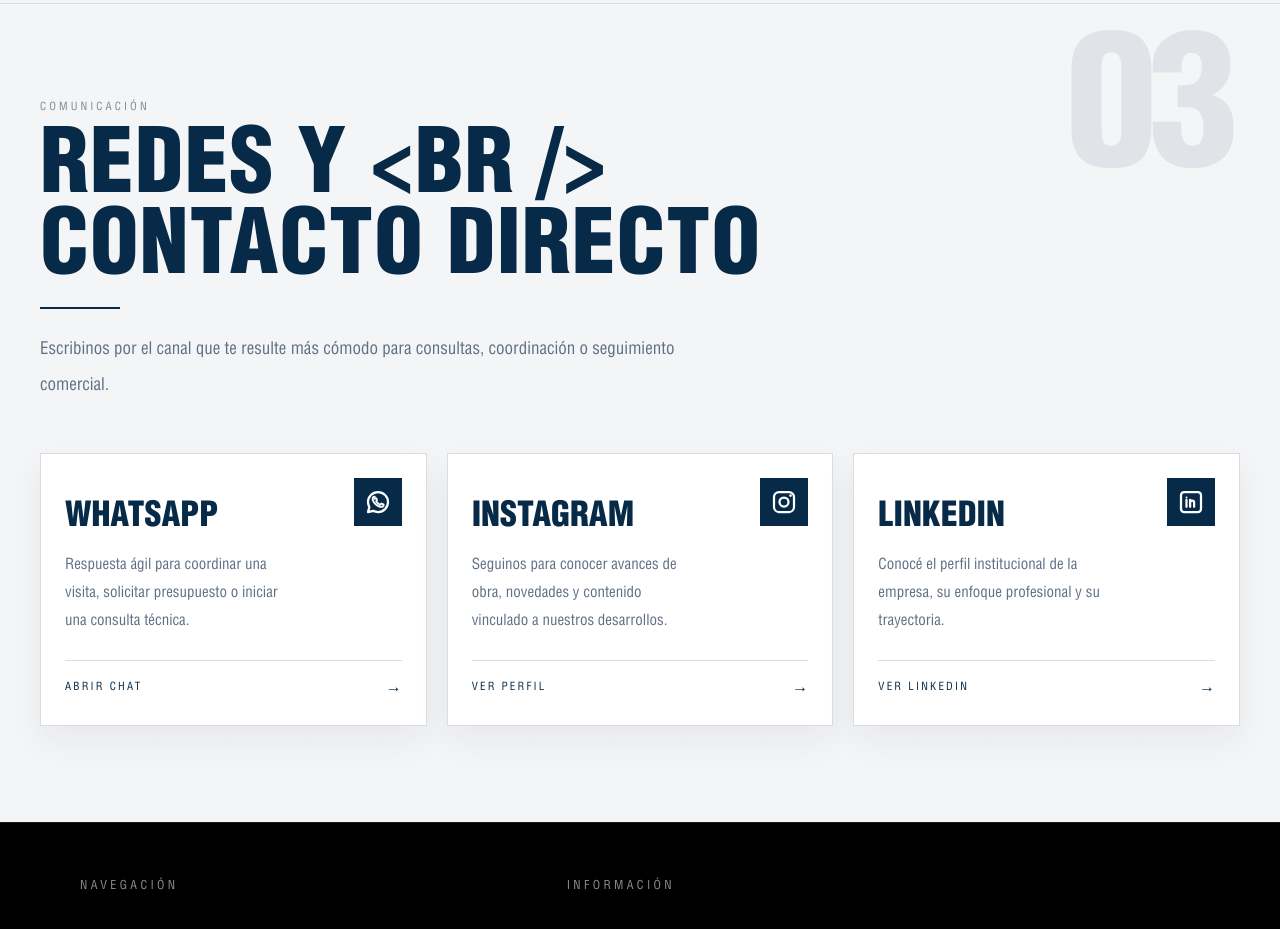
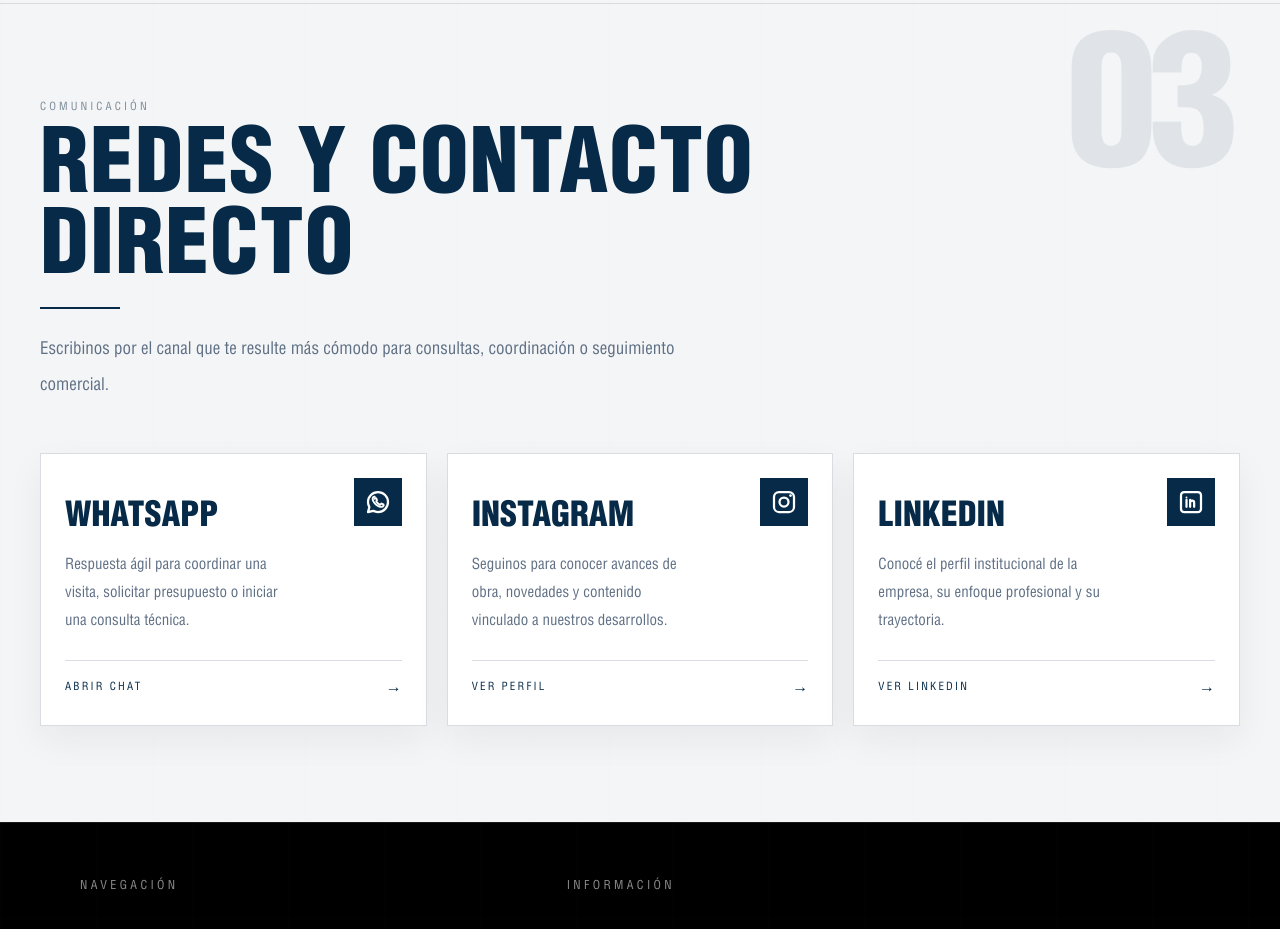
Before and after one commit to pachecoleoo/360-construcciones, a Next.js app: page /contacto in a window 1280 px wide. Shown: the part 2580-3509 px from the top of the page. Built offline with nearby package versions, Linux system fonts and the light colour scheme.

Commit message:
salto en linea y contactate ahora con botones con margen

```diff
--- a/components/contacto/HeroImage.tsx
+++ b/components/contacto/HeroImage.tsx
@@ -26,7 +26,7 @@ export default function HeroImage() {
       {/* Sombra superior para mejorar la lectura del navbar */}
       {/* Iluminación central detrás del título */}
       {/* Sombra inferior suave */}+{/* Contenido */}
-      <div className="relative z-10 flex h-full items-center justify-center px-0 md:px-6">
+      <div className="relative z-10 flex h-full items-center justify-center px-10 md:px-6">
         <div className="max-w-3xl text-center">
           <h1
             className="
--- a/components/contacto/SocialSection.tsx
+++ b/components/contacto/SocialSection.tsx
@@ -206,7 +206,7 @@ function Card({
 
 export default function SocialSection({
   id = "redes",
-  title = "Redes y <br /> contacto directo",
+  title = "Redes y \n contacto directo",
   subtitle = "Escribinos por el canal que te resulte más cómodo para consultas, coordinación o seguimiento comercial.",
   whatsappNumber = "5490000000000",
   instagramUrl = "https://www.instagram.com/360construcciones/",
```
